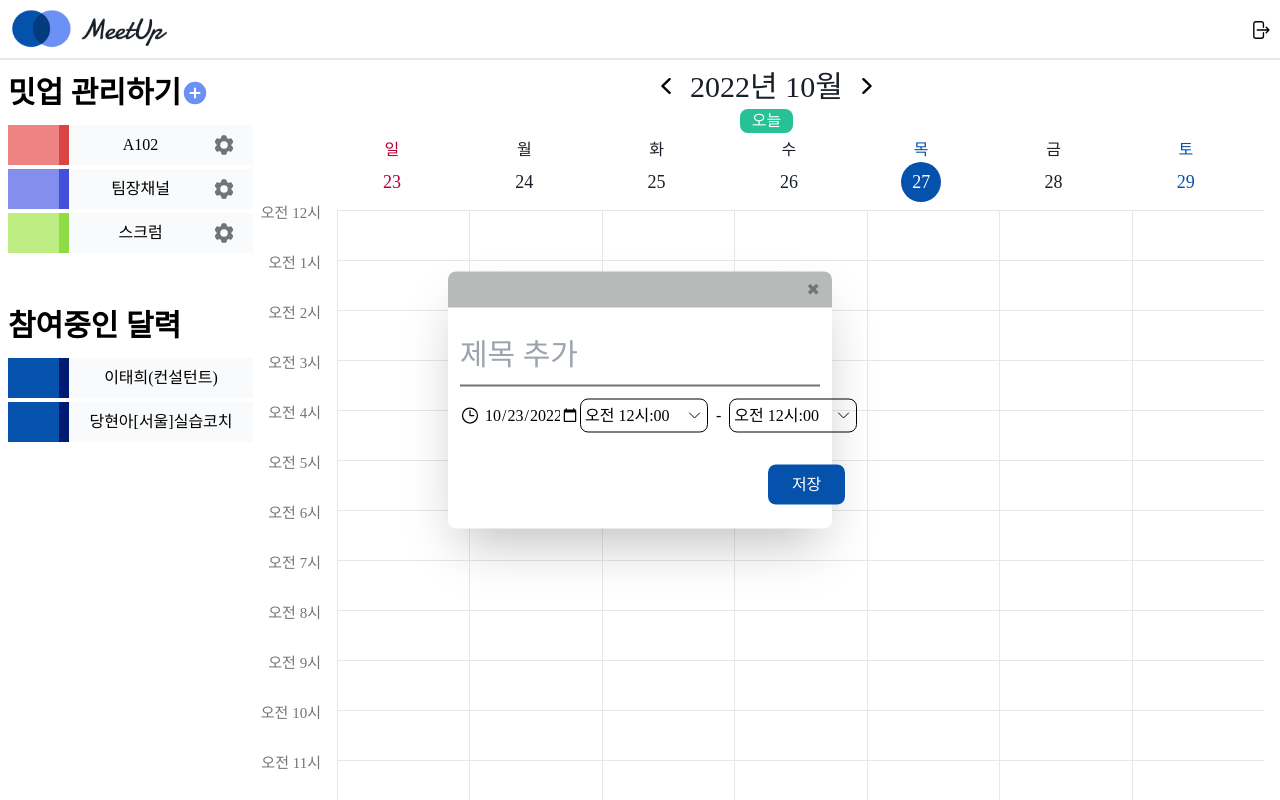
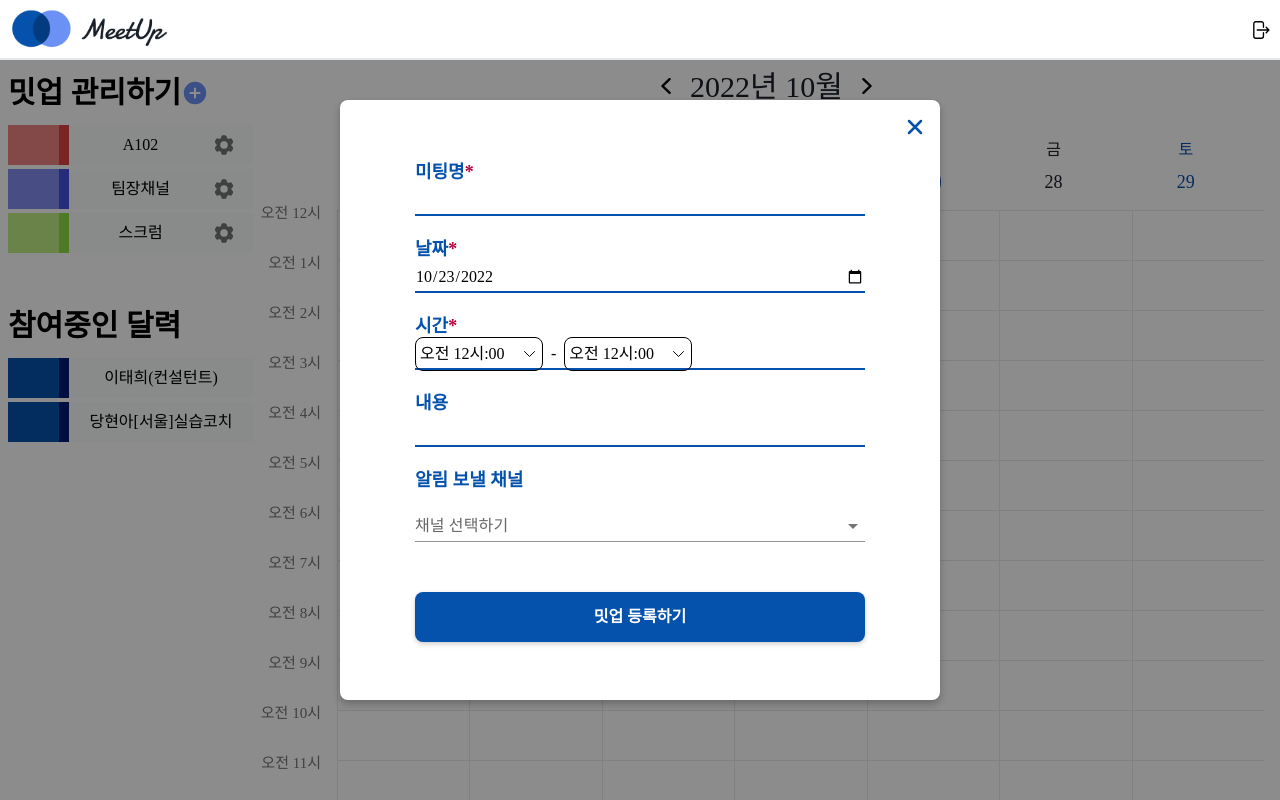
Before and after one commit to drsuneamer/MeetUp, a React (Create React App) app in the folder frontend/: page / in a window 1280 px wide. Both pictures are taken after a click on the element 403 px from the left and 235 px from the top of the page. Shown: the top 800 px of the page. Built offline with nearby package versions, Linux system fonts and the light colour scheme.

Commit message:
[#S07P31A102-129][FE] feat: add modal popup in scheduler

```diff
--- a/frontend/src/components/modal/Modal.tsx
+++ b/frontend/src/components/modal/Modal.tsx
@@ -1,11 +1,13 @@
-import  { PropsWithChildren }from 'react';
-import * as React from 'react';
+import React, { useCallback, useEffect, useMemo, useState } from 'react';
+import { useAppDispatch, useAppSelector } from '../../stores/ConfigHooks';
+import { setEventModalOpen } from '../../stores/modules/modal';
+import { getStringDateFormat } from '../../utils/GetStringDateFormat';
+import { createTimeOptions, Option } from '../../utils/CreateTimeOptions';
+import { addEvent } from '../../stores/modules/events';
+import { NewEvent } from '../../types/events';
+import SingleSelect from '../common/SingleSelect';
 import TextField from '@mui/material/TextField';
 import Autocomplete from '@mui/material/Autocomplete';
-
-interface ModalDefaultType {
-  onClickToggleModal: () => void;  // 함수 타입 정의
-}
 
 interface ChannelOptionType {
   title: string;
@@ -23,9 +25,84 @@
   { title: 'A102_scrum' },
   { title: 'A102_jira_bot' },
 ];
-function Modal({
-  onClickToggleModal,
-}: PropsWithChildren<ModalDefaultType>) {
+
+const EventModal = () => {
+  const { eventModalIsOpen } = useAppSelector((state) => state.modal);
+  const { eventModalData } = useAppSelector((state) => state.events);
+  const dispatch = useAppDispatch();
+
+  const [title, setTitle] = useState<string>('');
+  const [date, setDate] = useState<string>(getStringDateFormat(new Date()));
+
+  const startSelectOptions: Option[] = useMemo(() => createTimeOptions(), []);
+  const [startTime, setStartTime] = useState<Option>(startSelectOptions[0]);
+  const [startTimeIndex, setStartTimeIndex] = useState<number>(0);
+
+  const endSelectOptions: Option[] = useMemo(() => createTimeOptions().slice(startTimeIndex), [startTimeIndex]);
+  const [endTime, setEndTime] = useState<Option>(endSelectOptions[0]);
+  const [endTimeIndex, setEndTimeIndex] = useState<number>(0);
+
+  useEffect(() => {
+    if (eventModalData !== null) {
+      const { date, startTime } = eventModalData;
+      setDate(date);
+
+      const foundTimeIndex = startSelectOptions.findIndex((option) => option.value === startTime);
+
+      foundTimeIndex !== undefined ? setStartTimeIndex(foundTimeIndex) : setStartTimeIndex(0);
+    } else {
+      handleResetInput();
+    }
+  }, [eventModalData]);
+
+  useEffect(() => {
+    setStartTime(startSelectOptions[startTimeIndex]);
+
+    if (startTimeIndex > endTimeIndex) {
+      setEndTimeIndex(startTimeIndex);
+      setEndTime(startSelectOptions[startTimeIndex]);
+    }
+  }, [startTimeIndex]);
+
+  const handleToggleModal = useCallback(() => {
+    dispatch(setEventModalOpen());
+  }, []);
+
+  const handleSubmit = () => {
+    const newEvent: NewEvent = {
+      date,
+      eventDetail: {
+        title: title !== '' ? title : '제목 없음',
+        start: startTime.value,
+        end: endTime.value,
+      },
+    };
+
+    dispatch(addEvent(newEvent));
+    handleToggleModal();
+    handleResetInput();
+  };
+
+  const handleResetInput = useCallback(() => {
+    setTitle('');
+    setDate(getStringDateFormat(new Date()));
+    setStartTime(startSelectOptions[0]);
+    setStartTimeIndex(0);
+    setEndTime(endSelectOptions[0]);
+    setEndTimeIndex(0);
+  }, []);
+
+  const handleStartSelectClick = useCallback((selected: Option, index?: number) => {
+    const i = index as number;
+    setStartTimeIndex(i);
+    setStartTime(selected);
+  }, []);
+
+  const handleEndSelectClick = useCallback((selected: Option, index?: number) => {
+    setEndTimeIndex(index as number);
+    setEndTime(selected);
+  }, []);
+
   const defaultProps = {
     options: channels,
     getOptionLabel: (option: ChannelOptionType) => option.title,
@@ -34,50 +111,76 @@
     options: channels.map((option) => option.title),
   };
   const [value, setValue] = React.useState<ChannelOptionType | null>(null);
-  // const ELEMENT_TO_SHOW = 4;
+
   return (
-    <div className="w-[100%] h-[100%] fixed flex justify-center items-center">
-      <div className="w-[600px] h-[600px] flex flex-col items-center bg-background z-10 rounded drop-shadow-shadow">
-        <svg onClick={onClickToggleModal} xmlns="http://www.w3.org/2000/svg" fill="none" viewBox="0 0 24 24" stroke-width="2.5" className="w-6 h-6 stroke-title mt-[15px] ml-[550px] cursor-pointer">
+
+    <div className={`${eventModalIsOpen ? 'fixed' : 'hidden'} w-[100%] h-[100%] flex justify-center items-center`}>
+      <div
+        className="w-[600px] h-[600px] flex flex-col items-center bg-background z-10 rounded drop-shadow-shadow"
+        onClick={(e: React.MouseEvent<HTMLDivElement>) => {
+          e.stopPropagation();
+        }}
+      >
+        <svg onClick={handleToggleModal} xmlns="http://www.w3.org/2000/svg" fill="none" viewBox="0 0 24 24" stroke-width="2.5" className="w-6 h-6 stroke-title mt-[15px] ml-[550px] cursor-pointer">
         <path stroke-linecap="round" stroke-linejoin="round" d="M6 18L18 6M6 6l12 12" />
         </svg>
         <div>
           <div className="mt-[20px]">
-            <div className="text-title font-bold">미팅명</div>
+            <div className="text-s text-title font-bold">미팅명<span className="text-cancel">&#42;</span></div>
+            <input
+              type="text"
+              name="title"
+              value={title}
+              onChange={(e) => setTitle(e.target.value)}
+              className="w-[450px] h-[30px] outline-none border-solid border-b-2 border-title focus:border-b-point active:border-b-point"
+            />
+          </div>
+            <div className="mt-[20px]">
+              <div className="text-s text-title font-bold">날짜<span className="text-cancel">&#42;</span></div>
+              <input
+                type="date"
+                value={date}
+                onChange={(e) => setDate(e.target.value)}
+                className="w-[450px] h-[30px] outline-none border-solid border-b-2 border-title focus:border-b-point active:border-b-point"
+              />
+              <div className="mt-[20px]">
+                <div className="text-s text-title font-bold">시간<span className="text-cancel">&#42;</span></div>
+                <div className="flex items-center w-[450px] h-[30px] outline-none border-solid border-b-2 border-title focus:border-b-point active:border-b-point">
+                  <SingleSelect className="text-sm w-[180px]" options={startSelectOptions} onChange={handleStartSelectClick} selected={startTime} />
+                  <span className="mx-2">-</span>
+                  <SingleSelect className="text-sm w-[180px]" options={endSelectOptions} onChange={handleEndSelectClick} selected={endTime} />
+                  <svg
+                    xmlns="http://www.w3.org/2000/svg"
+                    fill="none"
+                    viewBox="0 0 24 24"
+                    strokeWidth="2.5"
+                    stroke="currentColor"
+                    className="w-7 h-7 ml-[180px]"
+                  >
+                    <path strokeLinecap="round" strokeLinejoin="round" d="M12 6v6h4.5m4.5 0a9 9 0 11-18 0 9 9 0 0118 0z" />
+                  </svg>
+                </div>
+              </div>
+              <div className="mt-[20px]">
+                <div className="text-s text-title font-bold">내용</div>
                <input type="text" name="title" className="w-[450px] h-[30px] outline-none border-solid border-b-2 border-title focus:border-b-point active:border-b-point"/>
               </div>
               <div className="mt-[20px]">
-            <div className="text-title font-bold">날짜</div>
-            <input type="text" name="title" className="w-[450px] h-[30px] outline-none border-solid border-b-2 border-title focus:border-b-point active:border-b-point"/>
-          </div>
-          <div className="mt-[20px]">
-            <div className="text-title font-bold">시간</div>
-            <input type="text" name="title" className="w-[450px] h-[30px] outline-none border-solid border-b-2 border-title focus:border-b-point active:border-b-point"/>
-          </div>
-          <div className="mt-[20px]">
-            <div className="text-title font-bold">내용</div>
-            <input type="text" name="title" className="w-[450px] h-[30px] outline-none border-solid border-b-2 border-title focus:border-b-point active:border-b-point"/>
-          </div>
-          <div className="mt-[20px]">
-            <div className="text-title font-bold">알림 보낼 채널</div>
+                <div className="text-s text-title font-bold">알림 보낼 채널</div>
                 <Autocomplete
                   className="w-[450px]"
                   ListboxProps={{ style: { maxHeight: '150px' } }}
                   {...defaultProps}
                   id="select-channel"
-              // options={channels.filter((el, i) => {  // here add a filter for options
-              //   if (i < ELEMENT_TO_SHOW) return el;
-              // })}
                   renderInput={(params) => (
                     <TextField {...params} label="채널 선택하기" variant="standard" />
                   )}
                 />
               </div>
-          {/* <div>
-            <span>팀원 초대하기</span>
 
-          </div> */}
+            </div>
             <button className="font-bold bg-title hover:bg-hover text-background mt-[50px] rounded w-[450px] h-s drop-shadow-button">밋업 등록하기</button>
+
         </div>
       </div>
       <div
@@ -85,12 +188,13 @@
         onClick={(e: React.MouseEvent) => {
           e.preventDefault();
 
-          if (onClickToggleModal) {
-            onClickToggleModal();
+          if (handleToggleModal) {
+            handleToggleModal();
           }
         }}
       />
     </div>
   );
-}
-export default Modal;
+};
+
+export default EventModal;
--- a/frontend/src/pages/MeetUp.tsx
+++ b/frontend/src/pages/MeetUp.tsx
@@ -1,7 +1,7 @@
 import React from 'react';
 import Sidebar from '../components/SideBar';
 import Calendar from '../components/Calendar';
-import EventModal from '../components/EventModal';
+import Modal from '../components/modal/Modal'
 import Layout from '../components/layout/Layout';
 
 const MeetUp = () => {
@@ -13,7 +13,7 @@
           <Sidebar />
         </div>
         <Calendar />
-        <EventModal />
+        <Modal />
       </main>
     </div>
     </Layout>
```
Lines whose indentation alone changed are shown as unchanged.
